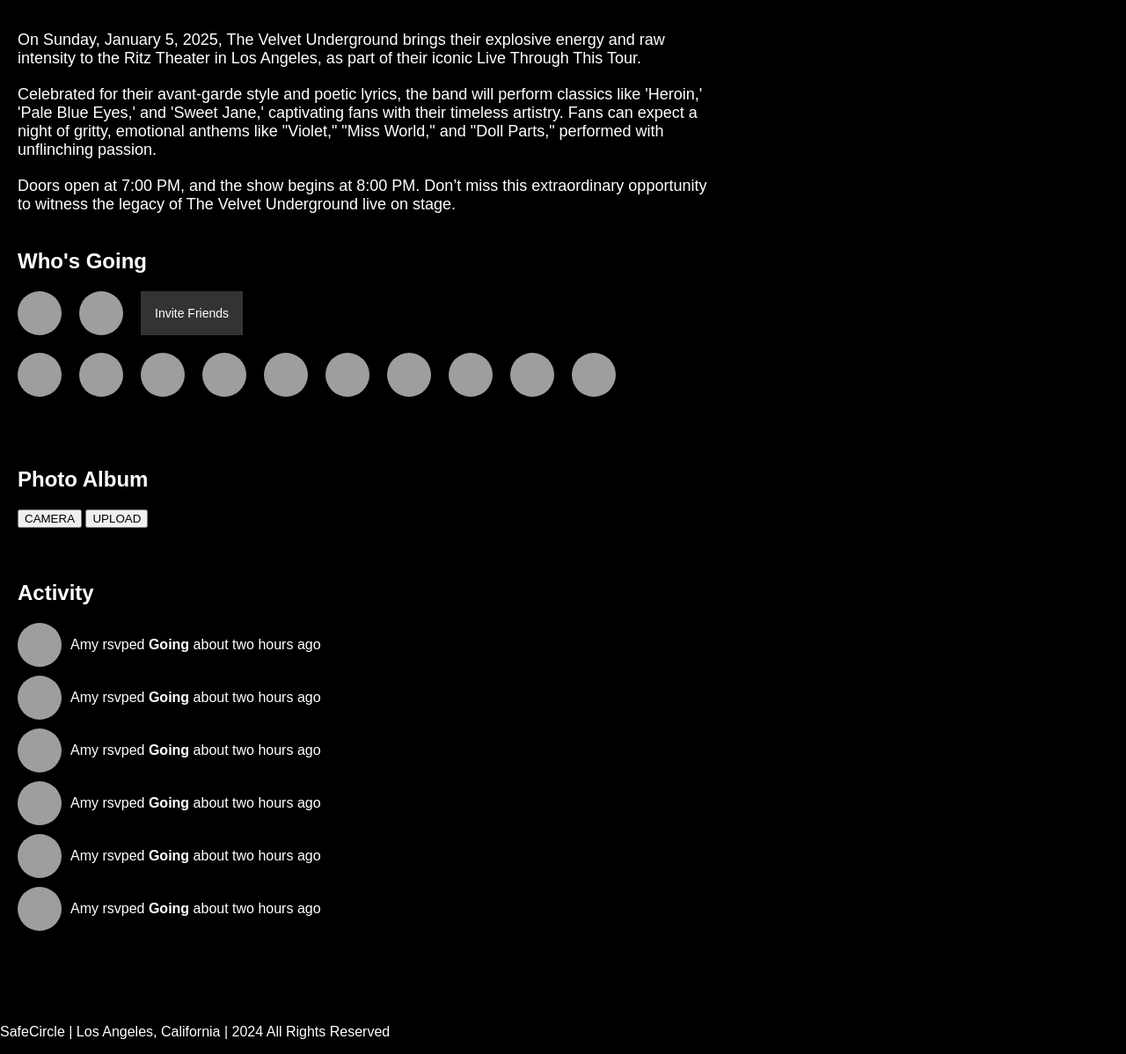
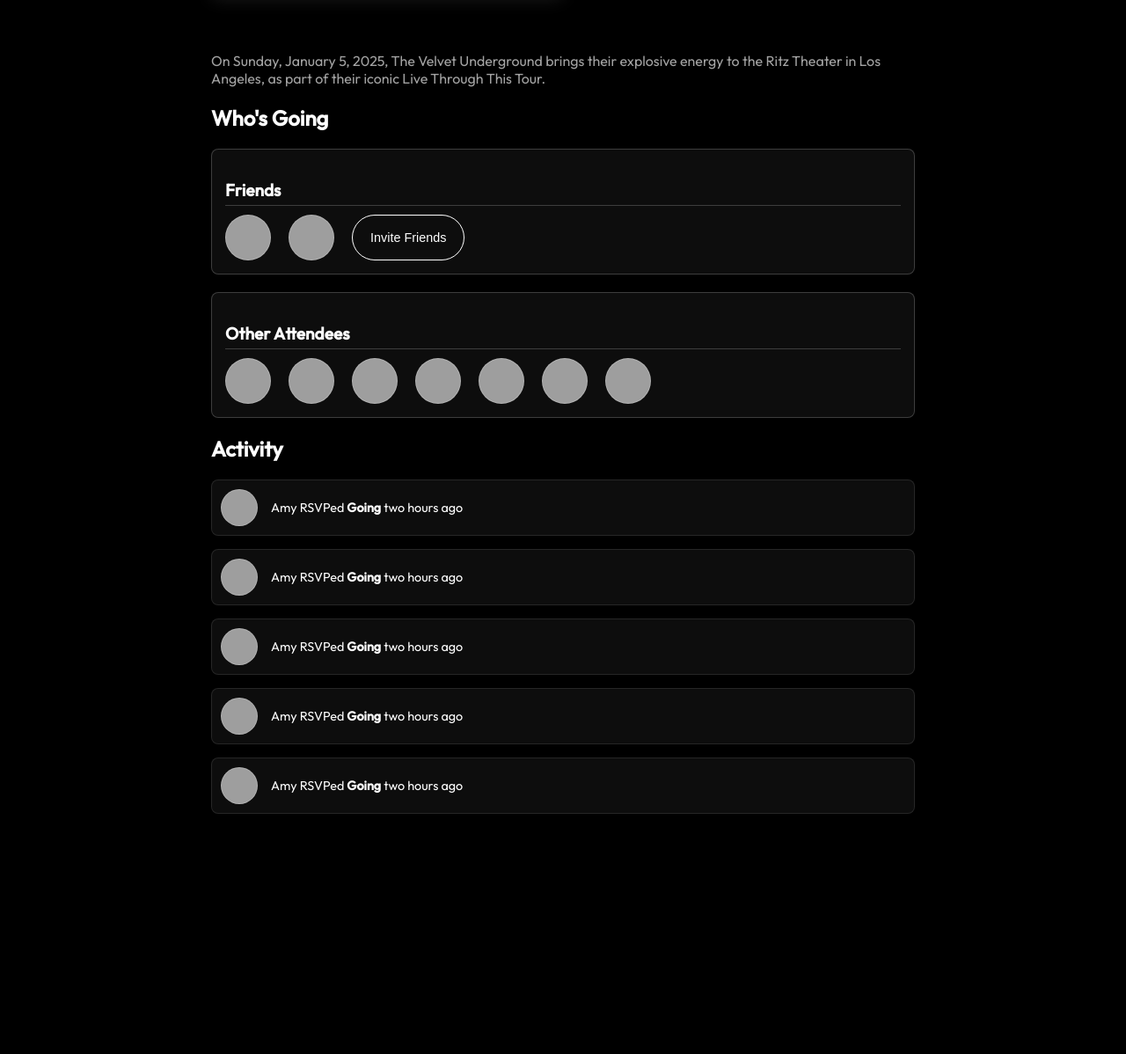
Before and after one commit to Dezind/safecircle, a PHP site: the page made by eventdetails (1).php in a window 1280 px wide. Shown: the part 899-2097 px from the top of the page at 88% size. After the commit the page ends 1824 px from the top, so only its background shows below. Run offline with PHP 8.4, Linux system fonts and the light colour scheme; grey boxes are pictures that could not be loaded.

Commit message:
Update eventdetails (1).php

```diff
--- a/eventdetails (1).php
+++ b/eventdetails (1).php
@@ -13,10 +13,19 @@
     <meta charset="UTF-8">
     <meta name="viewport" content="width=device-width, initial-scale=1.0">
     <title>The Velvet Underground at Ritz Theater</title>
+    <link href="https://fonts.googleapis.com/css2?family=Outfit:wght@300;400;500&display=swap" rel="stylesheet">
     <style>
+        body {
+            font-family: 'Outfit', -apple-system, BlinkMacSystemFont, sans-serif;
+            margin: 0;
+            padding: 0;
+            background-color: #000000;
+            color: white;
+        }
+
         .navbar2 {
             background-color: black;
-      padding: 30px 40px;
+            padding: 20px;
             display: flex;
             justify-content: space-between;
             align-items: center;
@@ -25,121 +34,156 @@
             left: 0;
             right: 0;
             z-index: 1000;
+            border-bottom: 1px solid rgba(255, 255, 255, 0.1);
         }
-    body {
-      font-family: Arial, sans-serif;
-      margin: 0;
-      padding: 0;
-      background-color: #000;
-      color: #fff;
-    }
+
         .event-container {
             padding: 120px 20px 40px;
-      display: flex;
-      flex-direction: column;
-      align-items: flex-start;
+            max-width: 800px;
+            margin: 0 auto;
         }
-    .event-details {
-      max-width: 800px;
-      text-align: left;
+
+        .event-details h1 {
+            font-size: 2.5rem;
+            margin-bottom: 20px;
+            font-weight: 500;
         }
-    .event-details h1 {
-      font-size: 36px;
-      margin-bottom: 10px;
+
+        .event-details p {
+            font-size: 1rem;
+            margin-bottom: 15px;
+            color: #a3a3a3;
         }
-    .event-details p {
-      font-size: 18px;
-      margin-bottom: 20px;
-    }
-    .event-details .location {
-      font-size: 14px;
-      color: #ccc;
+
+        .location {
+            font-size: 0.9rem;
+            color: #9ca3af;
             margin-bottom: 40px;
         }
-    .event-details .event-info {
-      display: flex;
-      flex-direction: column;
-      align-items: flex-start;
+
+        .event-info {
             margin-bottom: 40px;
+            background-color: rgba(255, 255, 255, 0.05);
+            padding: 20px;
+            border-radius: 8px;
+            border: 1px solid rgba(255, 255, 255, 0.1);
         }
-    .event-details .event-info > div {
+
+        .event-info h2 {
+            font-size: 1.2rem;
             margin-bottom: 10px;
+            color: white;
         }
-    .event-details .event-info h2 {
-      font-size: 24px;
-      margin-bottom: 10px;
+
+        .event-info p {
+            font-size: 1rem;
+            margin-bottom: 15px;
+            color: #a3a3a3;
         }
-    .event-details .event-info p {
-      font-size: 16px;
-      margin-bottom: 0;
-    }
-    .event-details .event-poster {
+
+        .event-poster {
             max-width: 100%;
             height: auto;
             margin-bottom: 40px;
+            border-radius: 8px;
+            box-shadow: 0 0 20px rgba(255, 255, 255, 0.1);
         }
-    .who-is-going {
-      margin-bottom: 40px;
-      width: 100%;
-    }
-    .who-is-going h2 {
-      font-size: 24px;
+
+        .who-is-going h2, .photo-album h2, .activity h2 {
+            font-size: 1.5rem;
             margin-bottom: 20px;
         }
+
+        .friends-section, .other-attendees-section {
+            margin-bottom: 20px;
+            padding: 15px;
+            border: 1px solid rgba(255, 255, 255, 0.2);
+            border-radius: 8px;
+            background-color: rgba(255, 255, 255, 0.05);
+        }
+
+        .friends-section h3, .other-attendees-section h3 {
+            font-size: 1.2rem;
+            margin-bottom: 10px;
+            color: white;
+            border-bottom: 1px solid rgba(255, 255, 255, 0.2);
+            padding-bottom: 5px;
+        }
+
         .friends, .other-attendees {
             display: flex;
             flex-wrap: wrap;
             gap: 20px;
-      margin-bottom: 20px;
         }
-    .friends button {
-      background-color: #333;
-      color: #fff;
-      border: none;
-      padding: 8px 16px;
-      font-size: 14px;
+
+        .friends button, .album-actions button {
+            background-color: transparent;
+            color: white;
+            border: 1px solid white;
+            padding: 10px 20px;
+            font-size: 0.9rem;
             cursor: pointer;
+            border-radius: 50px;
+            transition: all 0.3s ease;
         }
+
+        .friends button:hover, .album-actions button:hover {
+            background: rgba(255, 255, 255, 0.1);
+            box-shadow: 0 0 20px rgba(255, 255, 255, 0.3);
+            transform: scale(1.02);
+        }
+
         .profile-image {
             width: 50px;
             height: 50px;
             border-radius: 50%;
-      background-color: #ccc;
             background-size: cover;
             background-position: center;
-      background-repeat: no-repeat;
+            border: 1px solid rgba(255, 255, 255, 0.2);
         }
-    .photo-album {
-      margin-bottom: 40px;
-      width: 100%;
-    }
-    .photo-album h2 {
-      font-size: 24px;
-      margin-bottom: 20px;
-    }
+
         .activity {
             margin-bottom: 40px;
-      width: 100%;
         }
-    .activity h2 {
-      font-size: 24px;
-      margin-bottom: 20px;
-    }
+
         .activity-item {
             display: flex;
             align-items: center;
-      margin-bottom: 10px;
+            margin-bottom: 15px;
+            background-color: rgba(255, 255, 255, 0.05);
+            padding: 10px;
+            border-radius: 8px;
+            border: 1px solid rgba(255, 255, 255, 0.1);
         }
+
         .activity-item .profile-image {
-      margin-right: 10px;
+            width: 40px;
+            height: 40px;
+            margin-right: 15px;
+            border-radius: 50%;
+            background-size: cover;
+            background-position: center;
+            border: 1px solid rgba(255, 255, 255, 0.2);
+        }
+
+        .activity-item p {
+            margin: 0;
+            font-size: 0.9rem;
+            color: white;
+        }
+
+        footer {
+            background-color: black;
+            color: #9ca3af;
+            padding: 20px;
+            text-align: center;
+            font-size: 0.8rem;
         }
     </style>
 </head>
 <body>
     <header>
-    <nav class="navbar2">
-      <!-- Navbar content from header2.php -->
-    </nav>
+        <nav class="navbar2"></nav>
     </header>
 
     <div class="event-container">
@@ -148,84 +192,63 @@
             <p>Sunday, January 5</p>
             <p>7:00pm - 11:00pm</p>
             <div class="location">
-        <p>2820 Industrial Drive, Los Angeles CA <a href="#">📍</a></p>
+                <p>2820 Industrial Drive, Los Angeles CA <a href="#" style="color: white; text-decoration: none;">📍</a></p>
             </div>
             <div class="event-info">
-        <div>
                 <h2>Hosted by</h2>
                 <p>SafeCircle</p>
-        </div>
-        <div>
                 <h2>Website</h2>
                 <p>www.thevelvetunderground.com</p>
             </div>
-      </div>
-      <img src="images/homepagephotos/velvetunderground.png" alt="The Velvet Underground Live Through This Tour" class="event-poster">
-      <p>On Sunday, January 5, 2025, The Velvet Underground brings their explosive energy and raw intensity to the Ritz Theater in Los Angeles, as part of their iconic Live Through This Tour.</p>
-      <p>Celebrated for their avant-garde style and poetic lyrics, the band will perform classics like 'Heroin,' 'Pale Blue Eyes,' and 'Sweet Jane,' captivating fans with their timeless artistry. Fans can expect a night of gritty, emotional anthems like "Violet," "Miss World," and "Doll Parts," performed with unflinching passion.</p>
-      <p>Doors open at 7:00 PM, and the show begins at 8:00 PM. Don’t miss this extraordinary opportunity to witness the legacy of The Velvet Underground live on stage.</p>
+            <img src="velvetunderground.png" alt="The Velvet Underground Live Through This Tour" class="event-poster">
+            <p>On Sunday, January 5, 2025, The Velvet Underground brings their explosive energy to the Ritz Theater in Los Angeles, as part of their iconic Live Through This Tour.</p>
         </div>
 
         <div class="who-is-going">
             <h2>Who's Going</h2>
+            <div class="friends-section">
+                <h3>Friends</h3>
                 <div class="friends">
-        <div class="profile-image" style="background-image: url('/api/placeholder/50/50')"></div>
-        <div class="profile-image" style="background-image: url('/api/placeholder/50/50')"></div>
+                    <div class="profile-image" style="background-image: url('velvetunderground.png')"></div>
+                    <div class="profile-image" style="background-image: url('velvetunderground.png')"></div>
                     <button>Invite Friends</button>
                 </div>
+            </div>
+            <div class="other-attendees-section">
+                <h3>Other Attendees</h3>
                 <div class="other-attendees">
-        <div class="profile-image" style="background-image: url('/api/placeholder/50/50')"></div>
-        <div class="profile-image" style="background-image: url('/api/placeholder/50/50')"></div>
-        <div class="profile-image" style="background-image: url('/api/placeholder/50/50')"></div>
-        <div class="profile-image" style="background-image: url('/api/placeholder/50/50')"></div>
-        <div class="profile-image" style="background-image: url('/api/placeholder/50/50')"></div>
-        <div class="profile-image" style="background-image: url('/api/placeholder/50/50')"></div>
-        <div class="profile-image" style="background-image: url('/api/placeholder/50/50')"></div>
-        <div class="profile-image" style="background-image: url('/api/placeholder/50/50')"></div>
-        <div class="profile-image" style="background-image: url('/api/placeholder/50/50')"></div>
-        <div class="profile-image" style="background-image: url('/api/placeholder/50/50')"></div>
+                    <div class="profile-image" style="background-image: url('velvetunderground.png')"></div>
+                    <div class="profile-image" style="background-image: url('velvetunderground.png')"></div>
+                    <div class="profile-image" style="background-image: url('velvetunderground.png')"></div>
+                    <div class="profile-image" style="background-image: url('velvetunderground.png')"></div>
+                    <div class="profile-image" style="background-image: url('velvetunderground.png')"></div>
+                    <div class="profile-image" style="background-image: url('velvetunderground.png')"></div>
+                    <div class="profile-image" style="background-image: url('velvetunderground.png')"></div>
                 </div>
-    </div>
-
-    <div class="photo-album">
-      <h2>Photo Album</h2>
-      <div class="album-actions">
-        <button class="camera">CAMERA</button>
-        <button class="upload">UPLOAD</button>
             </div>
         </div>
 
         <div class="activity">
             <h2>Activity</h2>
             <div class="activity-item">
-        <div class="profile-image" style="background-image: url('/api/placeholder/50/50')"></div>
-        <p>Amy rsvped <strong>Going</strong> about two hours ago</p>
+                <div class="profile-image" style="background-image: url('velvetunderground.png')"></div>
+                <p>Amy RSVPed <strong>Going</strong> two hours ago</p>
             </div>
             <div class="activity-item">
-        <div class="profile-image" style="background-image: url('/api/placeholder/50/50')"></div>
-        <p>Amy rsvped <strong>Going</strong> about two hours ago</p>
+                <div class="profile-image" style="background-image: url('velvetunderground.png')"></div>
+                <p>Amy RSVPed <strong>Going</strong> two hours ago</p>
             </div>
             <div class="activity-item">
-        <div class="profile-image" style="background-image: url('/api/placeholder/50/50')"></div>
-        <p>Amy rsvped <strong>Going</strong> about two hours ago</p>
+                <div class="profile-image" style="background-image: url('velvetunderground.png')"></div>
+                <p>Amy RSVPed <strong>Going</strong> two hours ago</p>
             </div>
             <div class="activity-item">
-        <div class="profile-image" style="background-image: url('/api/placeholder/50/50')"></div>
-        <p>Amy rsvped <strong>Going</strong> about two hours ago</p>
+                <div class="profile-image" style="background-image: url('velvetunderground.png')"></div>
+                <p>Amy RSVPed <strong>Going</strong> two hours ago</p>
             </div>
             <div class="activity-item">
-        <div class="profile-image" style="background-image: url('/api/placeholder/50/50')"></div>
-        <p>Amy rsvped <strong>Going</strong> about two hours ago</p>
-      </div>
-      <div class="activity-item">
-        <div class="profile-image" style="background-image: url('/api/placeholder/50/50')"></div>
-        <p>Amy rsvped <strong>Going</strong> about two hours ago</p>
-      </div>
-    </div>
+                <div class="profile-image" style="background-image: url('velvetunderground.png')"></div>
+                <p>Amy RSVPed <strong>Going</strong> two hours ago</p>
             </div>
 
-  <footer>
-    <p>SafeCircle | Los Angeles, California | 2024 All Rights Reserved</p>
-  </footer>
-</body>
 </html>
```
Lines whose indentation alone changed are shown as unchanged.
